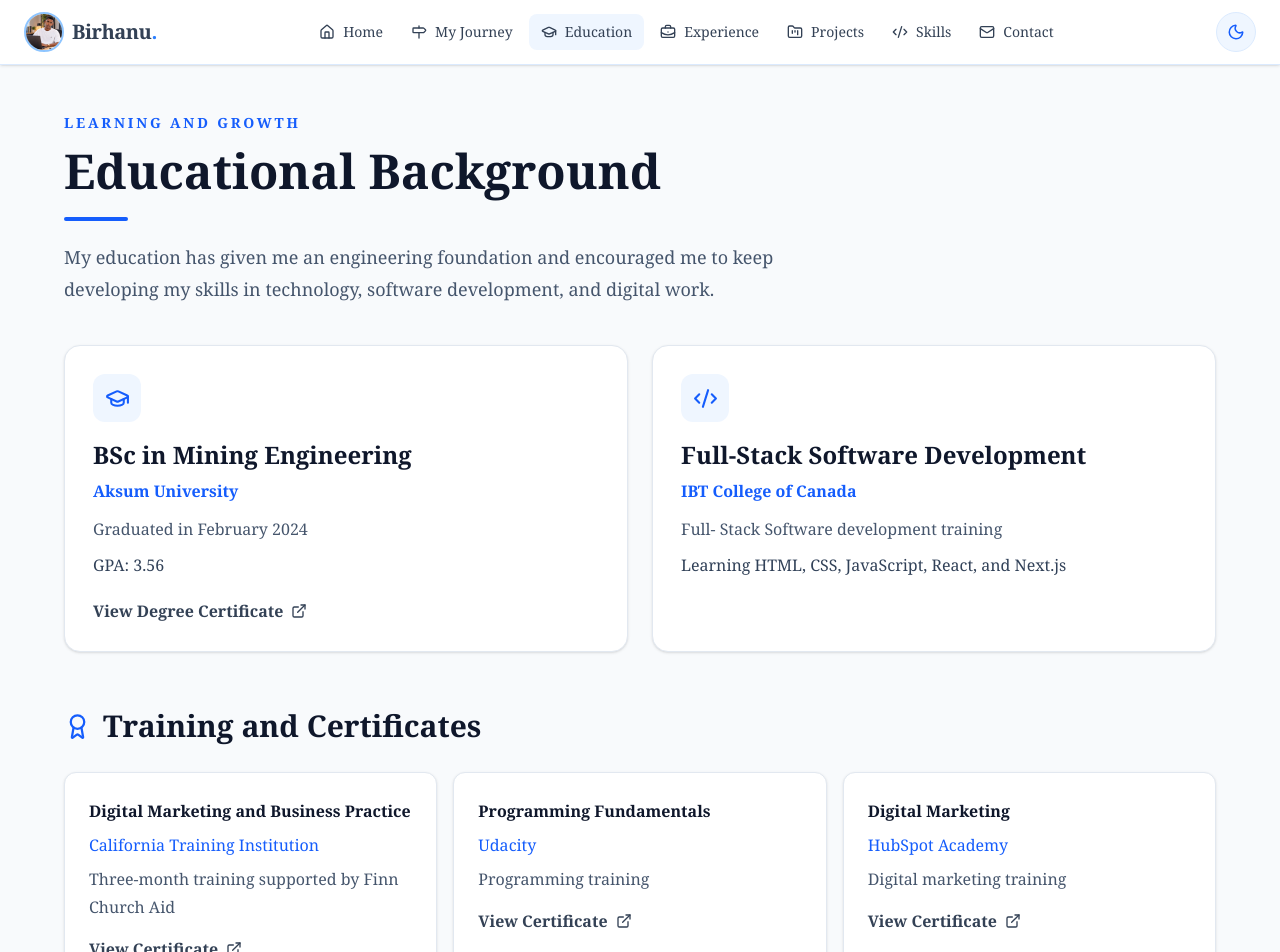
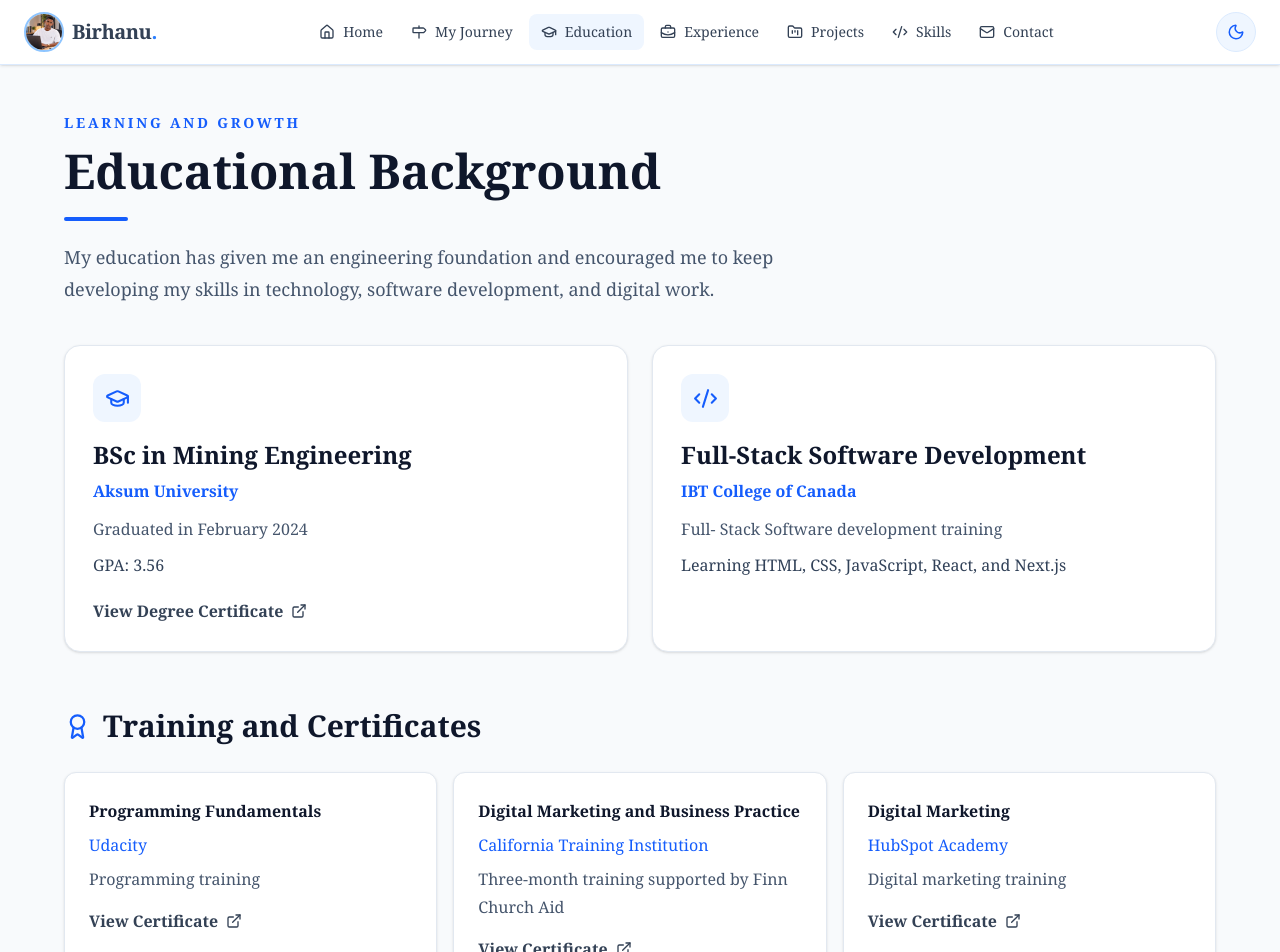
Before and after one commit to birhanukiros-tech/Birhanu-Kiros-Portfolio, a React (Vite) app: page /education in a window 1280 px wide. Shown: the top 952 px of the page. Built offline with nearby package versions, Linux system fonts and the light colour scheme.

Commit message:
style eduacatiola background

```diff
--- a/src/sections/Education.jsx
+++ b/src/sections/Education.jsx
@@ -33,17 +33,18 @@ function Education() {
 
   const training = [
     {
-      title: "Digital Marketing and Business Practice",
-      institution: "California Training Institution",
-      detail: "Three-month training supported by Finn Church Aid",
-      certificate: californiaCertificate,
-    },
-    {
       title: "Programming Fundamentals",
       institution: "Udacity",
       detail: "Programming training",
       certificate:
         "/certificates/certificate _complation _of_ programming _fundemenatls.pdf",
+    },
+
+    {
+      title: "Digital Marketing and Business Practice",
+      institution: "California Training Institution",
+      detail: "Three-month training supported by Finn Church Aid",
+      certificate: californiaCertificate,
     },
     {
       title: "Digital Marketing",
```
